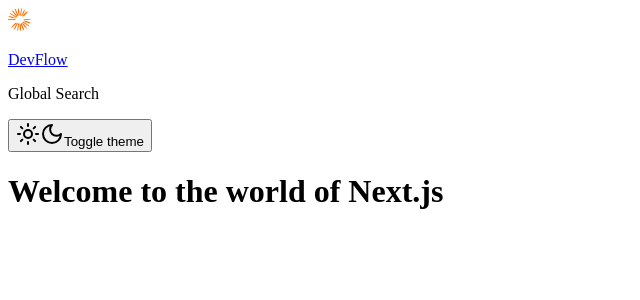
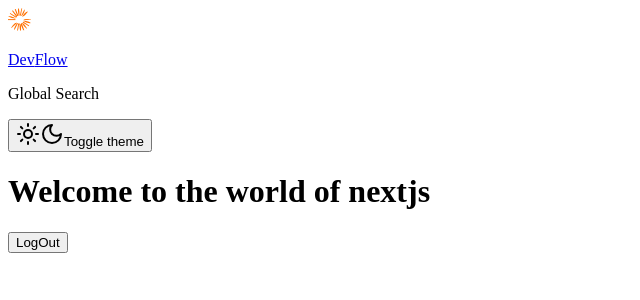
Before and after one commit to Vickysaurav1/devflow, a Next.js app: page / in a window 1280 px wide. Shown: the top 300 px of the page, without its empty margins (0-640 px from the left). Built offline with nearby package versions, Linux system fonts and the light colour scheme; no server answers.

Commit message:
Auth Google SetUp

```diff
--- a/app/(auth)/layout.tsx
+++ b/app/(auth)/layout.tsx
@@ -23,9 +23,9 @@ const AuthLayout = ({ children }: { children: ReactNode }) => {
           />
         </div>
         {children}
-        <p>
+        <div>
           <SocialAuthForm />
-        </p>
+        </div>
       </section>
     </main>
   );
--- a/app/(root)/page.tsx
+++ b/app/(root)/page.tsx
@@ -1,7 +1,28 @@
-const Home = () => (
-  <>
-    <h1 className="h1-bold">Welcome to the world of Next.js</h1>
-  </>
-);
+import React from "react";
+
+import { auth, signOut } from "@/auth";
+import { Button } from "@/components/ui/button";
+import ROUTES from "@/constants/routes";
+
+const Home = async () => {
+  const session = await auth();
+  console.log(session);
+  return (
+    <div>
+      <h1 className="h1-bold">Welcome to the world of nextjs</h1>
+
+      <form
+        className="mt-[100px] px-10"
+        action={async () => {
+          "use server";
+
+          await signOut({ redirectTo: ROUTES.SIGN_IN });
+        }}
+      >
+        <Button type="submit">LogOut</Button>
+      </form>
+    </div>
+  );
+};
 
 export default Home;
--- a/auth.ts
+++ b/auth.ts
@@ -1,6 +1,7 @@
 import NextAuth from "next-auth";
 import GitHub from "next-auth/providers/github";
+import Google from "next-auth/providers/google";
 
 export const { handlers, signIn, signOut, auth } = NextAuth({
-  providers: [GitHub],
+  providers: [GitHub, Google],
 });
```
